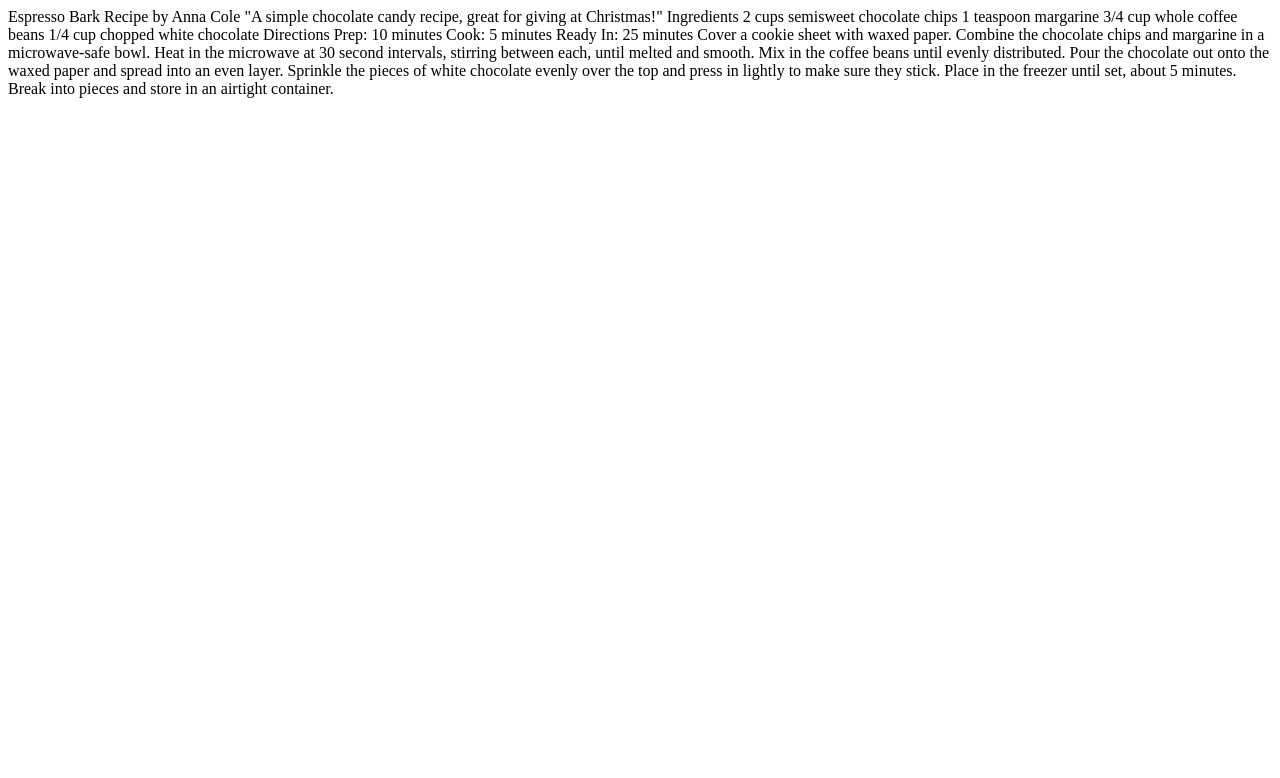
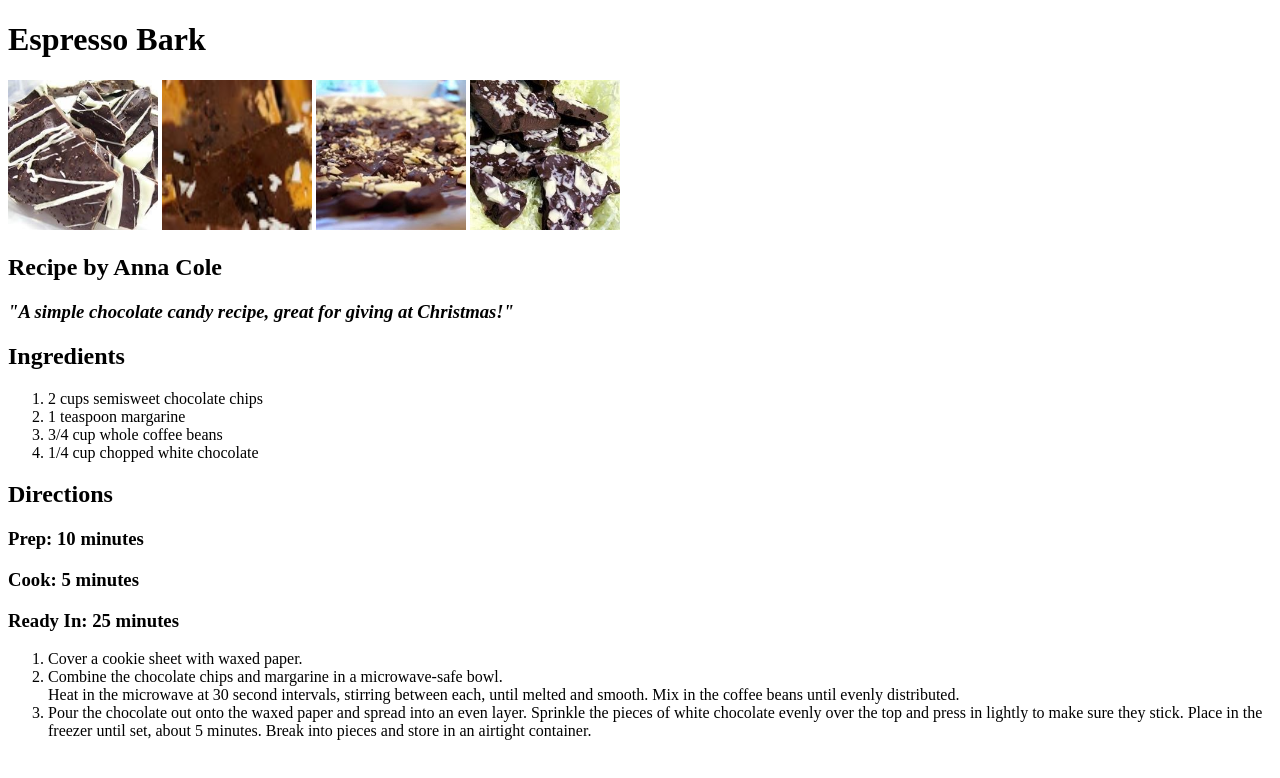
Before and after one commit to KTProg-2024/recipe-FlynnJ24, a plain HTML site: page index.html in a window 1280 px wide. Drawn offline with Linux system fonts and the light colour scheme.

Commit message:
finished it lol

```diff
--- a/index.html
+++ b/index.html
@@ -6,32 +6,40 @@
 
     <body>
 
-Espresso Bark
+ <title> Espresso Bark </title>
+		<h1> Espresso Bark </h1>
+    <img src="Candy1.jpg" width="150" height="150">
+    <img src="Candy2.jpg" width="150" height="150">
+    <img src="Candy3.jpg" width="150" height="150">
+    <img src="Candy4.jpg" width="150" height="150">
+<h2> Recipe by Anna Cole </h2>
+<h3> <i> "A simple chocolate candy recipe, great for giving at Christmas!" </i> </h3>
 
-Recipe by Anna Cole
-"A simple chocolate candy recipe, great for giving at Christmas!"
+<h2> Ingredients </h2>
+<ol>
+  <li> 2 cups semisweet chocolate chips </li>
+<li> 1 teaspoon margarine </li>
+<li> 3/4 cup whole coffee beans </li>
+<li> 1/4 cup chopped white chocolate </li>
+</ol>
 
-Ingredients
-2 cups semisweet chocolate chips
-1 teaspoon margarine
-3/4 cup whole coffee beans
-1/4 cup chopped white chocolate
+<h2> Directions </h2>
+<h3> <b>Prep:</b> 10 minutes </h3>
+<h3> <b>Cook:</b> 5 minutes </h3>
+<h3> <b>Ready</b> In: 25 minutes </h3>
 
-Directions
-Prep: 10 minutes
-Cook: 5 minutes
-Ready In: 25 minutes
+<ol>
+  <li>Cover a cookie sheet with waxed paper.</li>
 
-Cover a cookie sheet with waxed paper.
-
-Combine the chocolate chips and margarine in a microwave-safe bowl.
+<li>Combine the chocolate chips and margarine in a microwave-safe bowl. </li>
 Heat in the microwave at 30 second intervals, stirring between each, until melted and smooth.
 Mix in the coffee beans until evenly distributed.
 
-Pour the chocolate out onto the waxed paper and spread into an even layer.
+<li>Pour the chocolate out onto the waxed paper and spread into an even layer.
 Sprinkle the pieces of white chocolate evenly over the top and press in lightly to make sure they stick.
 Place in the freezer until set, about 5 minutes.
-Break into pieces and store in an airtight container.
+Break into pieces and store in an airtight container.</li>
+</ol>
 
     </body>
 </html>
```
Also changed, not shown: Candy1.jpg (added), Candy2.jpg (added), Candy3.jpg (added), Candy4.jpg (added).
